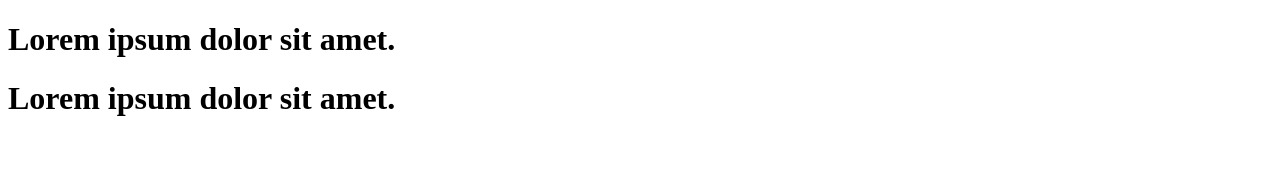
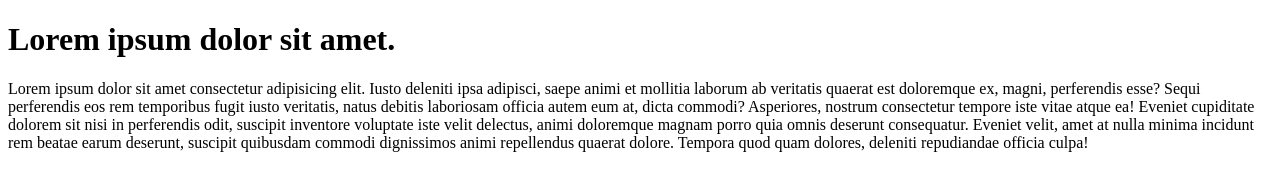
Before and after one commit to mbithi002/git-test, a plain HTML site: page index.html in a window 1280 px wide. Drawn offline with Linux system fonts and the light colour scheme.

Commit message:
add paragraph to code

```diff
--- a/index.html
+++ b/index.html
@@ -7,6 +7,6 @@
 </head>
 <body>
     <h1>Lorem ipsum dolor sit amet.</h1>
-    <h1>Lorem ipsum dolor sit amet.</h1>
+    <p>Lorem ipsum dolor sit amet consectetur adipisicing elit. Iusto deleniti ipsa adipisci, saepe animi et mollitia laborum ab veritatis quaerat est doloremque ex, magni, perferendis esse? Sequi perferendis eos rem temporibus fugit iusto veritatis, natus debitis laboriosam officia autem eum at, dicta commodi? Asperiores, nostrum consectetur tempore iste vitae atque ea! Eveniet cupiditate dolorem sit nisi in perferendis odit, suscipit inventore voluptate iste velit delectus, animi doloremque magnam porro quia omnis deserunt consequatur. Eveniet velit, amet at nulla minima incidunt rem beatae earum deserunt, suscipit quibusdam commodi dignissimos animi repellendus quaerat dolore. Tempora quod quam dolores, deleniti repudiandae officia culpa!</p>
 </body>
 </html>
```
